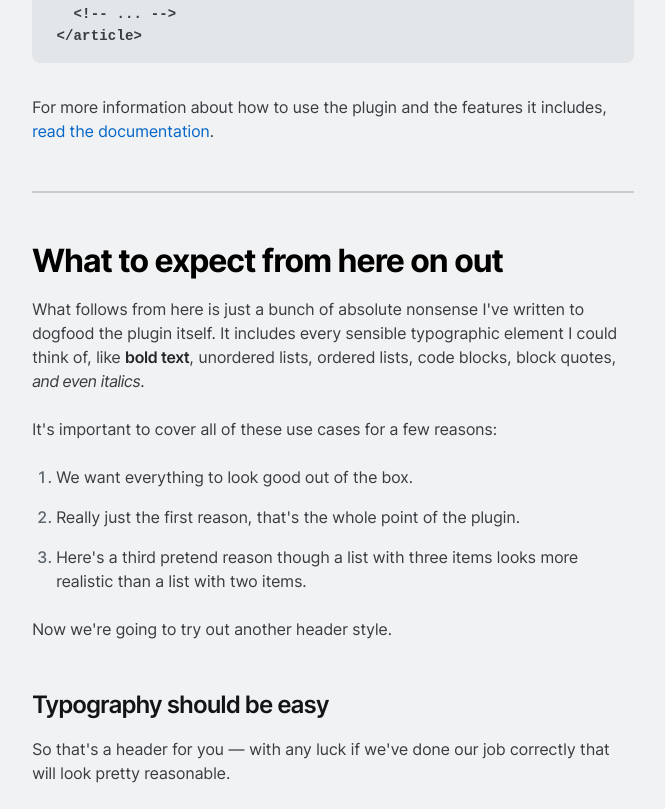
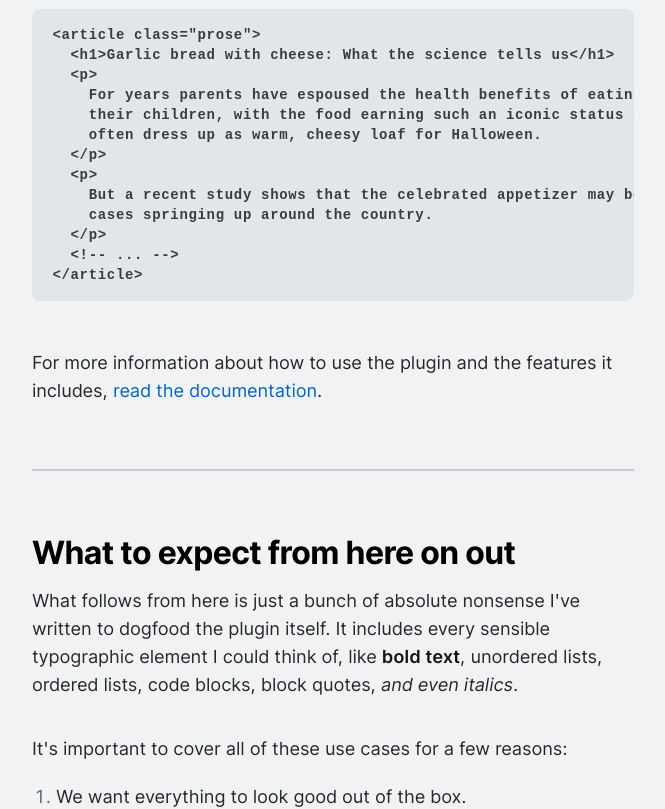
Before and after one commit to r-sp/kampungbahasa, a Next.js app in the folder web/: page /typography in a window 1280 px wide. Shown: the part 1220-2029 px from the top of the page, without its empty margins (307-972 px from the left). Built offline with nearby package versions, Linux system fonts and the light colour scheme.

Commit message:
fix typography styles

```diff
--- a/web/mdx-components.tsx
+++ b/web/mdx-components.tsx
@@ -1,7 +1,72 @@
 import { type MDXComponents } from "mdx/types";
 
 export function useMDXComponents(components: MDXComponents): MDXComponents {
+  function proseFiction(
+    props: Readonly<{
+      children: React.ReactNode;
+    }>,
+  ) {
+    return <article className="prose-fiction">{props.children}</article>;
+  }
+
   return {
+    h1: ({ children }) => (
+      <h1 className="text-4xl font-bold text-slate-950 md:text-5xl">{children}</h1>
+    ),
+    h2: ({ children }) => (
+      <h2 className="text-2xl font-bold text-slate-950 md:text-3xl">{children}</h2>
+    ),
+    h3: ({ children }) => (
+      <h3 className="text-xl font-semibold text-slate-900 md:text-2xl">{children}</h3>
+    ),
+    h4: ({ children }) => (
+      <h4 className="text-lg font-semibold text-slate-800 md:text-xl">{children}</h4>
+    ),
+    p: ({ children }) => (
+      <p className="my-7 text-base font-normal text-slate-800 md:my-9 md:text-lg">{children}</p>
+    ),
+    ul: ({ children }) => <ul className="my-7 list-disc pl-6 md:my-9">{children}</ul>,
+    ol: ({ children }) => <ol className="my-7 list-decimal pl-6 md:my-9">{children}</ol>,
+    li: ({ children }) => (
+      <li className="my-4 text-base font-normal text-slate-800 marker:text-slate-600 md:text-lg">
+        {children}
+      </li>
+    ),
+    hr: () => <hr className="my-12 border border-solid border-slate-400 md:my-16" />,
+    em: ({ children }) => <em className="italic">{children}</em>,
+    strong: ({ children }) => (
+      <strong className="font-semibold text-slate-900">{children}</strong>
+    ),
+    blockquote: ({ children }) => (
+      <blockquote className="my-8 px-6 text-xl font-medium text-slate-800 md:my-12 md:text-2xl">
+        {children}
+      </blockquote>
+    ),
+    pre: ({ children }) => (
+      <pre className="my-8 overflow-x-auto whitespace-pre rounded-lg bg-slate-200 px-5 py-4 text-slate-700 md:my-12">
+        {children}
+      </pre>
+    ),
+    code: ({ children }) => (
+      <code className="text-sm font-semibold text-inherit">{children}</code>
+    ),
+    table: ({ children }) => (
+      <table className="my-8 w-full table-auto md:my-12">{children}</table>
+    ),
+    thead: ({ children }) => (
+      <thead className="border-b border-solid border-b-slate-500">{children}</thead>
+    ),
+    tbody: ({ children }) => (
+      <tbody className="[&>tr:last-child]:border-b-0 [&>tr]:border-b">{children}</tbody>
+    ),
+    tr: ({ children }) => <tr className="border-solid border-b-slate-400">{children}</tr>,
+    th: ({ children }) => (
+      <th className="pb-2 text-start text-sm font-semibold text-slate-900">{children}</th>
+    ),
+    td: ({ children }) => (
+      <td className="py-2 text-start text-sm font-normal text-slate-800">{children}</td>
+    ),
     ...components,
+    wrapper: proseFiction,
   };
 }
--- a/web/tailwind.config.ts
+++ b/web/tailwind.config.ts
@@ -1,6 +1,13 @@
-/** @type {import('tailwindcss').Config} */
+import { type Config } from "tailwindcss";
 
-import { type Config } from "tailwindcss";
+const round = (num: number) => {
+  return num
+    .toFixed(7)
+    .replace(/(\.[0-9]+?)0+$/, "$1")
+    .replace(/\.0$/, "");
+};
+const rem = (px: number) => `${round(px / 16)}rem`;
+const em = (px: number) => `${round(px / 16)}em`;
 
 export default {
   content: [
@@ -11,6 +18,7 @@ export default {
   darkMode: "selector",
   theme: {
     colors: {
+      inherit: "inherit",
       slate: {
         "50": "var(--slate-50)",
         "100": "var(--slate-100)",
@@ -37,18 +45,90 @@ export default {
       },
     },
     screens: {
-      xs: { raw: "(min-width: 32em)" },
-      sm: { raw: "(min-width: 40em)" },
-      md: { raw: "(min-width: 48em)" },
-      lg: { raw: "(min-width: 64em)" },
-      xl: { raw: "(min-width: 80em)" },
-      "2xl": { raw: "(min-width: 96em)" },
-      "max-xs": { raw: "not all and (min-width: 32em)" },
-      "max-sm": { raw: "not all and (min-width: 40em)" },
-      "max-md": { raw: "not all and (min-width: 48em)" },
-      "max-lg": { raw: "not all and (min-width: 64em)" },
-      "max-xl": { raw: "not all and (min-width: 80em)" },
-      "max-2xl": { raw: "not all and (min-width: 96em)" },
+      xs: { raw: `(min-width: ${em(512)})` },
+      sm: { raw: `(min-width: ${em(640)})` },
+      md: { raw: `(min-width: ${em(768)})` },
+      lg: { raw: `(min-width: ${em(1024)})` },
+      xl: { raw: `(min-width: ${em(1280)})` },
+      "2xl": { raw: `(min-width: ${em(1536)})` },
+      "max-xs": { raw: `not all and (min-width: ${em(512)})` },
+      "max-sm": { raw: `not all and (min-width: ${em(640)})` },
+      "max-md": { raw: `not all and (min-width: ${em(768)})` },
+      "max-lg": { raw: `not all and (min-width: ${em(1024)})` },
+      "max-xl": { raw: `not all and (min-width: ${em(1280)})` },
+      "max-2xl": { raw: `not all and (min-width: ${em(1536)})` },
+    },
+    fontSize: {
+      xs: [
+        rem(12),
+        {
+          lineHeight: rem(16),
+          letterSpacing: em(0.768),
+        },
+      ],
+      sm: [
+        rem(14),
+        {
+          lineHeight: rem(20),
+          letterSpacing: em(0.768),
+        },
+      ],
+      base: [
+        rem(16),
+        {
+          lineHeight: rem(24),
+          letterSpacing: em(0.768),
+        },
+      ],
+      lg: [
+        rem(18),
+        {
+          lineHeight: rem(28),
+          letterSpacing: em(0.768),
+        },
+      ],
+      xl: [
+        rem(20),
+        {
+          lineHeight: rem(28),
+          letterSpacing: em(0.2),
+        },
+      ],
+      "2xl": [
+        rem(24),
+        {
+          lineHeight: rem(32),
+          letterSpacing: em(0.2),
+        },
+      ],
+      "3xl": [
+        rem(32),
+        {
+          lineHeight: rem(36),
+          letterSpacing: em(0.2),
+        },
+      ],
+      "4xl": [
+        rem(36),
+        {
+          lineHeight: rem(40),
+          letterSpacing: em(0),
+        },
+      ],
+      "5xl": [
+        rem(48),
+        {
+          lineHeight: "1",
+          letterSpacing: em(0),
+        },
+      ],
+      "6xl": [
+        rem(60),
+        {
+          lineHeight: "1",
+          letterSpacing: em(0),
+        },
+      ],
     },
     extend: {
       fontFamily: {
@@ -58,11 +138,11 @@ export default {
         split: "auto 1fr",
       },
       maxWidth: {
-        "screen-xs": "32em",
-        "screen-sm": "40em",
-        "screen-md": "48em",
-        "screen-lg": "64em",
-        "screen-xl": "80em",
+        "screen-xs": em(512),
+        "screen-sm": em(640),
+        "screen-md": em(768),
+        "screen-lg": em(1024),
+        "screen-xl": em(1280),
       },
     },
   },
```
Also changed, not shown: web/styles/tailwind.css.
